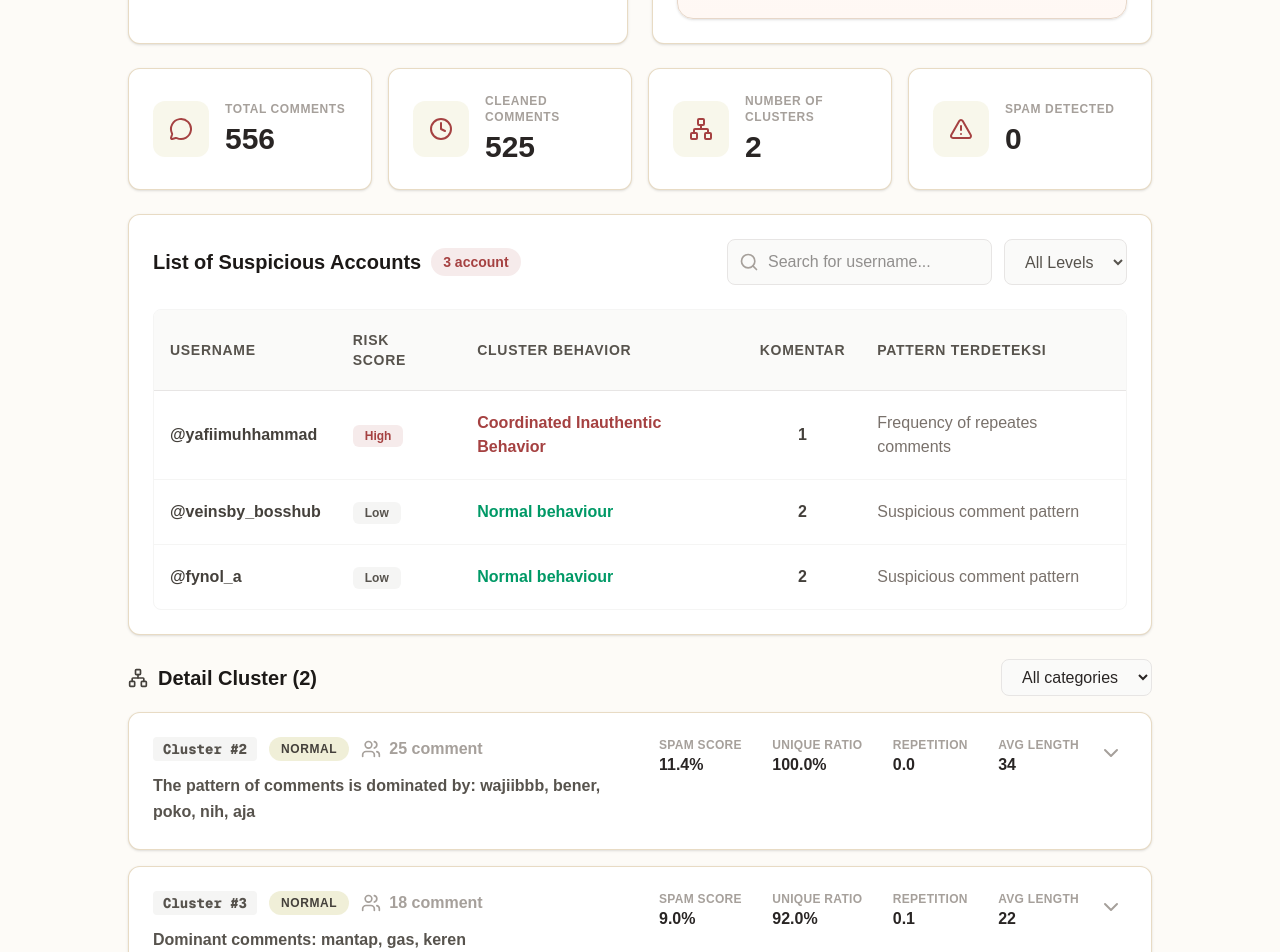
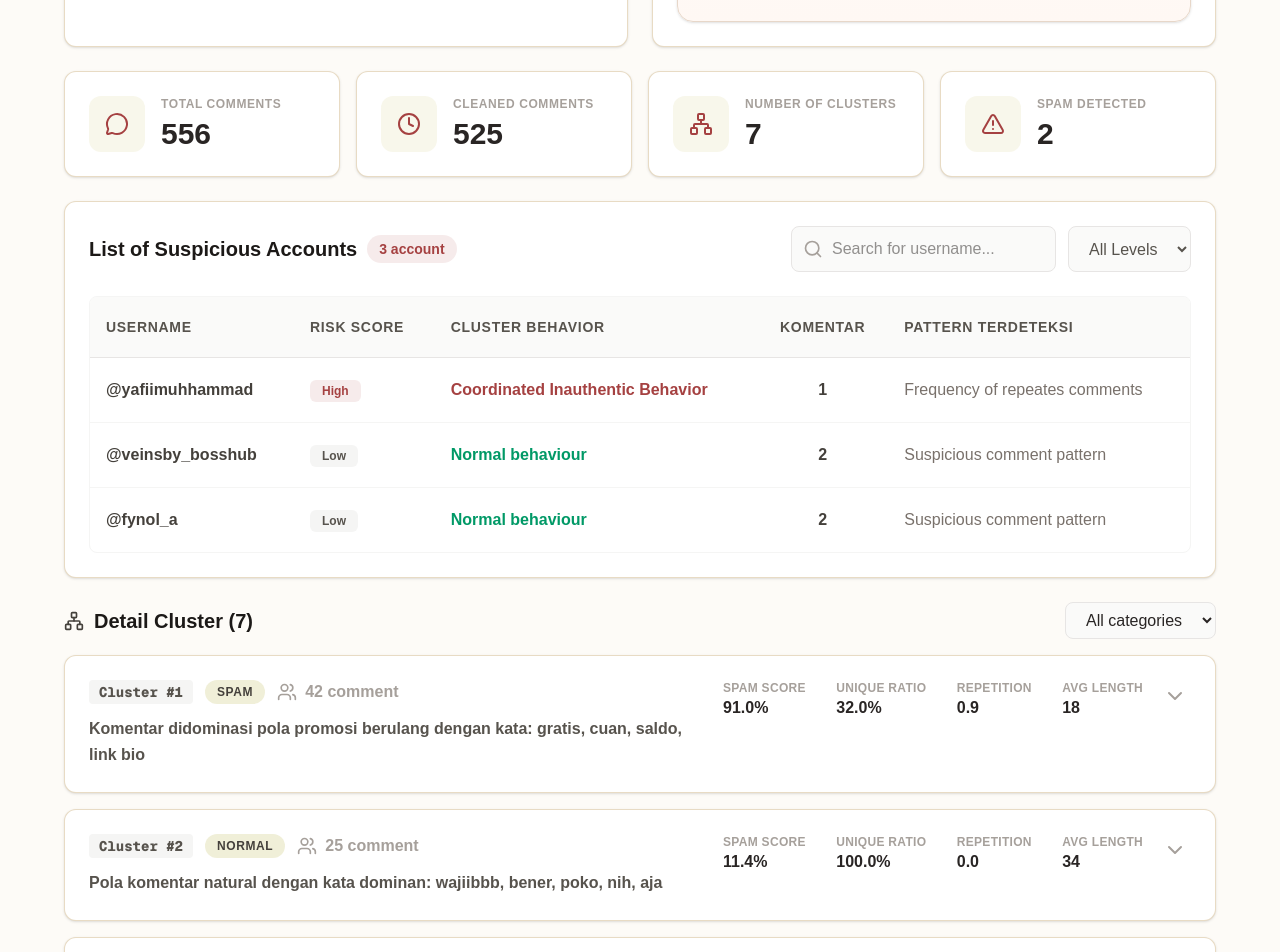
Before and after one commit to l200230277-sketch/fe-spark, a Next.js app: page /dashboard in a window 1280 px wide. Shown: the part 1360-2312 px from the top of the page. Built offline with nearby package versions, Linux system fonts and the light colour scheme.

Commit message:
perbaikan dashboard

```diff
--- a/src/app/dashboard/page.tsx
+++ b/src/app/dashboard/page.tsx
@@ -180,8 +180,14 @@ const GaugeChart = ({ value, label }: { value: number; label: string }) => {
 
   const NetworkGraph = ({
   clusters,
+  showAllClusters,
+  setShowAllClusters,
+  onSelectCluster,
 }: {
   clusters: any[];
+  showAllClusters: boolean;
+  setShowAllClusters: React.Dispatch<React.SetStateAction<boolean>>;
+  onSelectCluster: (id: number) => void;
 }) => {
   const clusterConfigs = [
   {
@@ -349,7 +355,18 @@ const NetworkGraph = ({
             </div>
           ))}
 
-          <button className="w-full mt-6 border border-[#D7A98C] text-[#9A4B3B] font-semibold rounded-xl py-3 hover:bg-[#FFF4EC] transition-all duration-300">
+          <button
+            onClick={() => {
+              onSelectCluster(1);
+
+              document
+                .getElementById("cluster-section")
+                ?.scrollIntoView({
+                  behavior: "smooth",
+                });
+            }}
+            className="w-full mt-6 border border-[#D7A98C] text-[#9A4B3B] font-semibold rounded-xl py-3 hover:bg-[#FFF4EC] transition-all duration-300"
+          >
             View Cluster Details →
           </button>
         </div>
@@ -414,9 +431,41 @@ const MOCK_DATA: AnalysisResult = {
   ],
 cluster_summaries: [
   {
+    cluster_id: 1,
+    spam_label: "spam",
+    summary:
+      "Komentar didominasi pola promosi berulang dengan kata: gratis, cuan, saldo, link bio",
+    stats: {
+      jumlah_data: 42,
+      spam_score: 0.91,
+      unique_ratio: 0.32,
+      repetition_score: 0.88,
+      avg_comment_length: 18,
+    },
+    comments: [
+      {
+        username: "promo_cepat",
+        tanggal: "08:12",
+        komentar: "gratis saldo sekarang cek link bio",
+      },
+      {
+        username: "cuaninstan",
+        tanggal: "08:13",
+        komentar: "link bio buat dapet saldo gratis",
+      },
+      {
+        username: "viral.money",
+        tanggal: "08:14",
+        komentar: "ayo cuan cepat sebelum ditutup",
+      },
+    ],
+  },
+
+  {
     cluster_id: 2,
     spam_label: "normal",
-    summary: "The pattern of comments is dominated by: wajiibbb, bener, poko, nih, aja",
+    summary:
+      "Pola komentar natural dengan kata dominan: wajiibbb, bener, poko, nih, aja",
     stats: {
       jumlah_data: 25,
       spam_score: 0.114,
@@ -430,13 +479,55 @@ cluster_summaries: [
         tanggal: "14:02",
         komentar: "wajiibbb dicoba ini mah beneran bagus",
       },
+      {
+        username: "user_2",
+        tanggal: "14:04",
+        komentar: "poko wajib sih ini",
+      },
+      {
+        username: "user_3",
+        tanggal: "14:08",
+        komentar: "bener banget setuju",
+      },
     ],
   },
 
   {
     cluster_id: 3,
+    spam_label: "suspicious",
+    summary:
+      "Ditemukan kemiripan struktur komentar dengan pola engagement boosting.",
+    stats: {
+      jumlah_data: 31,
+      spam_score: 0.58,
+      unique_ratio: 0.61,
+      repetition_score: 0.47,
+      avg_comment_length: 21,
+    },
+    comments: [
+      {
+        username: "boost.id",
+        tanggal: "10:11",
+        komentar: "mantap banget support terus",
+      },
+      {
+        username: "akunaktif",
+        tanggal: "10:12",
+        komentar: "keren banget support selalu",
+      },
+      {
+        username: "real.user",
+        tanggal: "10:13",
+        komentar: "bagus banget lanjut terus",
+      },
+    ],
+  },
+
+  {
+    cluster_id: 4,
     spam_label: "normal",
-    summary: "Dominant comments: mantap, gas, keren",
+    summary:
+      "Cluster berisi diskusi normal dengan variasi komentar tinggi.",
     stats: {
       jumlah_data: 18,
       spam_score: 0.09,
@@ -446,23 +537,127 @@ cluster_summaries: [
     },
     comments: [
       {
-        username: "user_2",
+        username: "andika",
         tanggal: "15:20",
         komentar: "mantap banget ini serius",
       },
+      {
+        username: "rian",
+        tanggal: "15:24",
+        komentar: "suka konsep kontennya",
+      },
+      {
+        username: "fahmi",
+        tanggal: "15:30",
+        komentar: "editingnya clean banget",
+      },
     ],
   },
+
+  {
+    cluster_id: 5,
+    spam_label: "spam",
+    summary:
+      "Aktivitas komentar massal terdeteksi dalam interval waktu sangat singkat.",
+    stats: {
+      jumlah_data: 53,
+      spam_score: 0.97,
+      unique_ratio: 0.21,
+      repetition_score: 0.93,
+      avg_comment_length: 14,
+    },
+    comments: [
+      {
+        username: "moneydrop",
+        tanggal: "09:01",
+        komentar: "cek bio sekarang juga",
+      },
+      {
+        username: "moneydrop2",
+        tanggal: "09:01",
+        komentar: "cek bio sekarang juga",
+      },
+      {
+        username: "moneydrop3",
+        tanggal: "09:02",
+        komentar: "cek bio sekarang juga",
+      },
     ],
-};
+  },
+
+  {
+    cluster_id: 6,
+    spam_label: "suspicious",
+    summary:
+      "Komentar terlihat dibuat untuk meningkatkan persepsi engagement secara artifisial.",
+    stats: {
+      jumlah_data: 27,
+      spam_score: 0.66,
+      unique_ratio: 0.54,
+      repetition_score: 0.51,
+      avg_comment_length: 19,
+    },
+    comments: [
+      {
+        username: "viewer_real",
+        tanggal: "18:02",
+        komentar: "keren parah sih",
+      },
+      {
+        username: "supporting.id",
+        tanggal: "18:03",
+        komentar: "keren banget support",
+      },
+      {
+        username: "dailyboost",
+        tanggal: "18:03",
+        komentar: "support terus kontennya",
+      },
+    ],
+  },
+
+  {
+    cluster_id: 7,
+    spam_label: "normal",
+    summary:
+      "Komentar organik dengan variasi topik dan gaya bahasa berbeda.",
+    stats: {
+      jumlah_data: 15,
+      spam_score: 0.05,
+      unique_ratio: 0.96,
+      repetition_score: 0.03,
+      avg_comment_length: 29,
+    },
+    comments: [
+      {
+        username: "lina",
+        tanggal: "20:11",
+        komentar: "aku baru tau ternyata bisa kayak gini",
+      },
+      {
+        username: "siska",
+        tanggal: "20:15",
+        komentar: "penasaran pengen coba juga",
+      },
+      {
+        username: "bayu",
+        tanggal: "20:19",
+        komentar: "informasinya membantu banget",
+      },
+    ],
+  },
+],};
 
 
 export default function DashboardPage() {
   const [loading, setLoading] = useState(true);
   const [result, setResult] = useState<AnalysisResult | null>(null);
   const [selectedCluster, setSelectedCluster] = useState<number | null>(null);
-  const [searchTerm, setSearchTerm] = useState("");
+  const [accountSearch, setAccountSearch] = useState("");
+  const [clusterSearch, setClusterSearch] = useState("");
   const [filterLabel, setFilterLabel] = useState<string>("all");
   const [accountFilter, setAccountFilter] = useState<string>("all");
+  const [showAllClusters, setShowAllClusters] = useState(false);
 
   useEffect(() => {
     loadAnalysisResult();
@@ -486,8 +681,8 @@ export default function DashboardPage() {
   const filteredClusters =
     result?.cluster_summaries?.filter((cluster) => {
       const matchesSearch =
-        cluster.summary.toLowerCase().includes(searchTerm.toLowerCase()) ||
-        cluster.cluster_id.toString().includes(searchTerm);
+        cluster.summary.toLowerCase().includes(clusterSearch.toLowerCase()) ||
+        cluster.cluster_id.toString().includes(clusterSearch);
       const matchesFilter =
         filterLabel === "all" || normalizeSpamLabel(cluster.spam_label) === filterLabel;
       return matchesSearch && matchesFilter;
@@ -495,7 +690,7 @@ export default function DashboardPage() {
 
   const filteredAccounts =
     result?.suspicious_accounts?.filter((account) => {
-      const keyword = searchTerm.toLowerCase();
+      const keyword = accountSearch.toLowerCase();
 
       const matchesSearch =
         account.username.toLowerCase().includes(keyword) ||
@@ -529,11 +724,16 @@ export default function DashboardPage() {
   const temporalAnomaly = (result?.temporal_anomaly ?? 0) * 100;
   const behavioralCoordination = result?.cib_score ?? 0;
   const spamClusters = result?.cluster_summaries?.filter((c) => normalizeSpamLabel(c.spam_label) === "spam").length || 0;
-  const clusterData = result?.cluster_summaries?.map((cluster, index) => ({
+  const allClusterData =
+    result?.cluster_summaries?.map((cluster, index) => ({
       cluster_id: cluster.cluster_id,
-    label: `Klaster ${String.fromCharCode(65 + index)}`,
+      label: `Cluster ${String.fromCharCode(65 + index)}`,
       count: cluster.stats.jumlah_data,
     })) || [];
+
+  const clusterData = showAllClusters
+    ? allClusterData
+    : allClusterData.slice(0, 5);
 
   const handleDownloadCSV = () => {
     console.log("Downloading CSV file...");
@@ -541,7 +741,7 @@ export default function DashboardPage() {
 
   return (
     <main className="min-h-screen bg-[#FDFBF7] text-stone-800 px-6 pt-32 pb-8">
-      <div className="max-w-5xl mx-auto space-y-6">
+      <div className="max-w-6xl mx-auto space-y-6">
 
         <div className="flex justify-end mb-1">
           <button
@@ -561,13 +761,13 @@ export default function DashboardPage() {
         >
           <NetworkBackground />
 
-          <div className="relative z-10 flex items-start gap-4.5">
+          <div className="relative z-10 flex items-center gap-3 sm:gap-5 -ml-4 sm:ml-0">
 
             <div className=" flex-shrink-0 shadow-inner">
               <img
                 src="/logo-cib.png"
                 alt="Logo"
-                className="w-35 h-35 object-contain"
+                className="w-20 h-20 sm:w-28 sm:h-28 md:w-32 md:h-32 lg:w-35 lg:h-35 object-contain"
                 onError={(e) => {
                   e.currentTarget.style.display = 'none';
                   const parent = e.currentTarget.parentElement;
@@ -579,14 +779,14 @@ export default function DashboardPage() {
             </div>
 
             <div className="space-y-3">
-              <h1 className="text-3xl font-extrabold tracking-tight">CIB Analysis Results</h1>
-              <div className="flex items-center gap-2.5 text-[#E7E4BE] bg-black/15 w-fit px-4 py-2 rounded-lg border border-white/10">
+              <h1 className="text-2xl sm:text-3xl md:text-4xl font-extrabold tracking-tight leading-tight">CIB Analysis Results</h1>
+              <div className="flex items-center gap-2 text-[#E7E4BE] bg-black/15 w-fit max-w-full px-3 sm:px-4 py-1.5 sm:py-2 rounded-lg border border-white/10 overflow-hidden">
                 <LinkIcon className="w-5 h-5" />
                 <a
                   href={result?.url || "#"}
                   target="_blank"
                   rel="noopener noreferrer"
-                  className="hover:underline flex items-center gap-1.5 font-mono text-base font-medium"
+                  className="hover:underline flex items-center gap-1 text-[11px] sm:text-sm md:text-base font-mono font-medium truncate"
                 >
                   {result?.url || "No URL"}
                   <ExternalLink className="w-5 h-5" />
@@ -790,7 +990,13 @@ export default function DashboardPage() {
               <Network className="w-5 h-5 text-[#A54141]" />
               Coordinated Clusters
             </h2>
-            <NetworkGraph clusters={clusterData} />
+
+            <NetworkGraph
+              clusters={clusterData}
+              showAllClusters={showAllClusters}
+              setShowAllClusters={setShowAllClusters}
+              onSelectCluster={(id) => setSelectedCluster(id)}
+            />
           </div>
           </div>
 
@@ -817,8 +1023,8 @@ export default function DashboardPage() {
                   <input
                     type="text"
                     placeholder="Search for username..."
-                    value={searchTerm}
-                    onChange={(e) => setSearchTerm(e.target.value)}
+                    value={accountSearch}
+                    onChange={(e) => setAccountSearch(e.target.value)}
                     className="pl-10 pr-4 py-2.5 border border-stone-200 rounded-lg text-base bg-stone-50 focus:outline-none focus:ring-1 focus:ring-[#A54141]"
                   />
                 </div>
@@ -905,7 +1111,7 @@ export default function DashboardPage() {
             </div>
           </div>
 
-        <div className="space-y-4">
+        <div id="cluster-section" className="space-y-4">
           <div className="flex justify-between items-center">
             <h2 className="text-xl font-bold text-stone-900 flex items-center gap-2.5">
               <Network className="w-5 h-5 text-stone-700" />
```
Also changed, not shown: public/logo-cib.png (added), 1 other file (tests, documents, lock files or other folders). Lines whose indentation alone changed are shown as unchanged.
